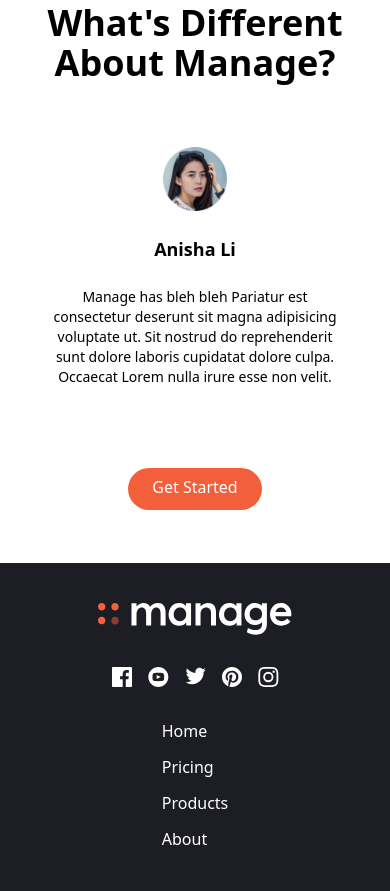
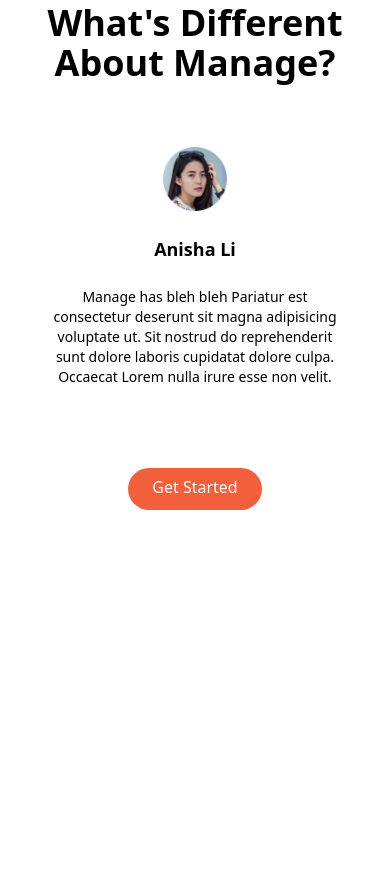
Before and after one commit to darius410/Front-End-Mentor-Challenge-Tailwind, a website: page src/index.html in a window 390 px wide. Shown: the part 1811-2702 px from the top of the page. After the commit the page ends 2374 px from the top, so only its background shows below. Drawn offline with Linux system fonts and the light colour scheme.

```diff
--- a/src/index.html
+++ b/src/index.html
@@ -224,49 +224,7 @@
             </div>
     </div>
 </section>
-<!-- Footer -->
-    <footer class="bg-veryDarkBlue">
-        <!-- flex container -->
-        <div class="container flex flex-col reverse justify-between px-6 py-10 mx:auto space-y-8 md:flex-row md:space-y-0">
-            <!-- Logo and Social Links -->
-            <div class="flex flex-col-reverse items-center justify-between space-y-12 md:flex-col md:space-y-0 md:items-start">
-                <img src="img/logo white.svg" class="h-8 "/>
-            </div>
 
-            <!-- Social Links Container -->
-            <div class="flex justify-center space-x-4">
-                <a href="">
-                    <img src="img/facebook.svg"/>
-                </a>
-                <a href="">
-                    <img src="img/youtube.svg"/>
-                </a>
-                <a href="">
-                    <img src="img/twitter.svg"/>
-                </a>
-                <a href="">
-                    <img src="img/pinterest.svg"/>
-                </a>
-                <a href="">
-                    <img src="img/instagram.svg"/>
-                </a>
-            </div>
-
-            <!-- List Container -->
-            <div class="flex justify-around space-x32">
-                <div class="flex flex-col space-y-3 text-white">
-                    <a href="" class="hover:text-brightRed">Home</a>
-                    <a href="" class="hover:text-brightRed">Pricing</a>
-                    <a href="" class="hover:text-brightRed">Products</a>
-                    <a href="" class="hover:text-brightRed">About</a>
-
-
-
-
-                </div>
-            </div>
-        </div>
-    </footer>
 
         <script src="/src/js/menu.js" ></script>
     </body>
```
